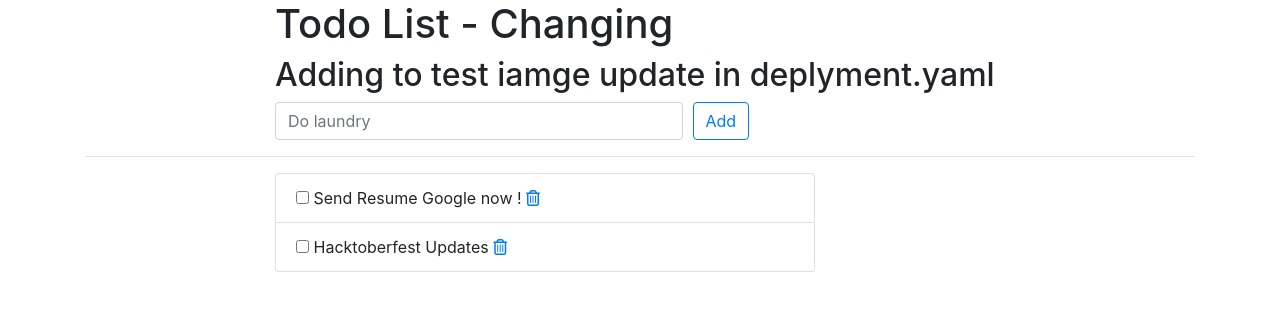
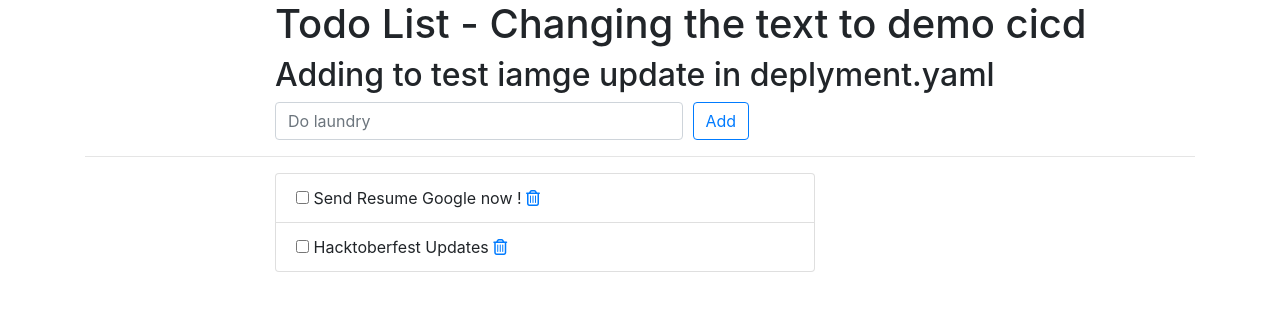
Before and after one commit to Ryzen-thor/python-jenkins-k8s-argocd-project, a Django app: page /todos/ in a window 1280 px wide. Shown: the top 311 px of the page. Run offline with Django 3.2, Linux system fonts and the light colour scheme; data comes from the database, SQL or seed files in the repository; some libraries are stand-ins or nearby versions.

Commit message:
CICD demo

```diff
--- a/todos/templates/todos/index.html
+++ b/todos/templates/todos/index.html
@@ -12,7 +12,7 @@
     <div class="offset-md-2 col-lg-9">
       <div class="page-header">
         <h1>
-          Todo List - Changing
+          Todo List - Changing the text to demo cicd
         </h1>
         <h2>Adding to test iamge update in deplyment.yaml</h2>
       </div>
```
